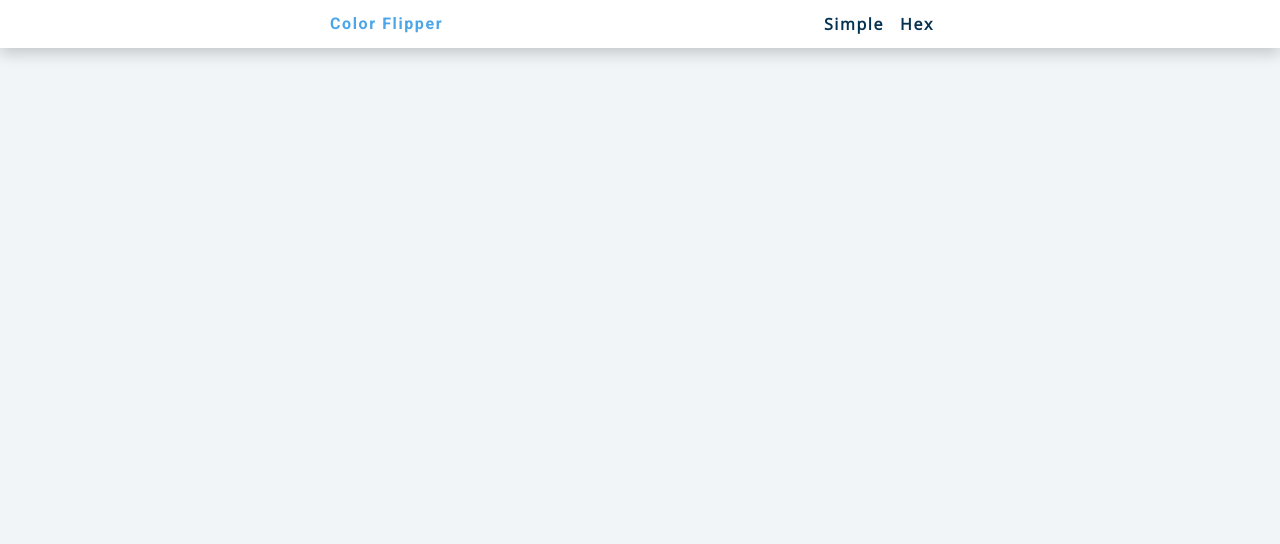
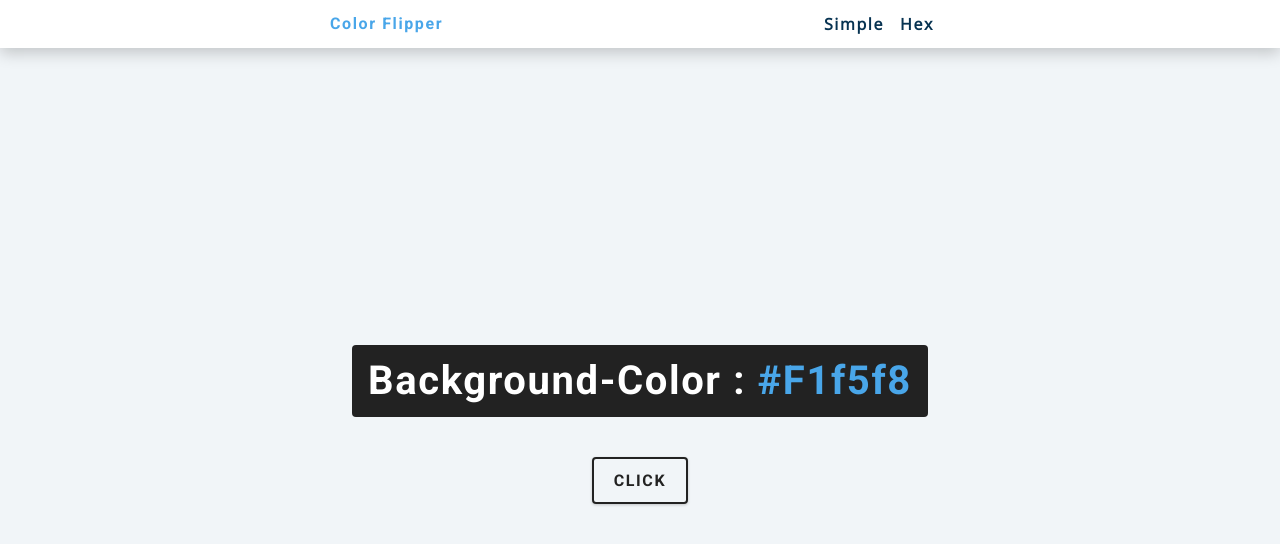
Before and after one commit to saloni23j/setup, a plain HTML site: page index.html in a window 1280 px wide. Drawn offline with nearby package versions, Linux system fonts and the light colour scheme.

Commit message:
added button
added button and basic layout

```diff
--- a/index.html
+++ b/index.html
@@ -23,7 +23,13 @@
       </div>
 
     </nav>
+    <main>
+      <div class = "container">
+        <h2>Background-Color : <span class = "color"> #f1f5f8</span></h2>
+        <button class = "btn btn-hero" id = "btn">Click </button>
+      </div>
 
+    </main>
     <!-- javascript -->
     <script src="app.js"></script>
   </body>
```
